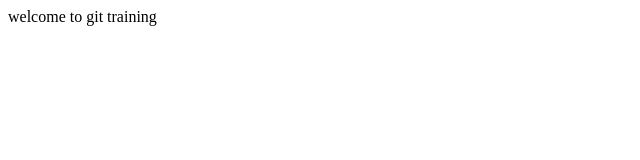
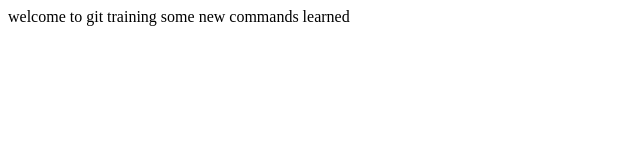
Before and after one commit to rohan-kunder888/git-training, a plain HTML site: page index.html in a window 1280 px wide. Shown: the whole page, without its empty margins (0-640 px from the left). Drawn offline with Linux system fonts and the light colour scheme.

Commit message:
some commands learned

```diff
--- a/index.html
+++ b/index.html
@@ -1 +1,12 @@
-<html><body>welcome to git training</body></html>
+<html>
+
+<head>
+	<title> new title to the file</title>
+</head>
+
+
+<body>
+	welcome to git training
+	some new commands learned
+</body>
+</html>
```
